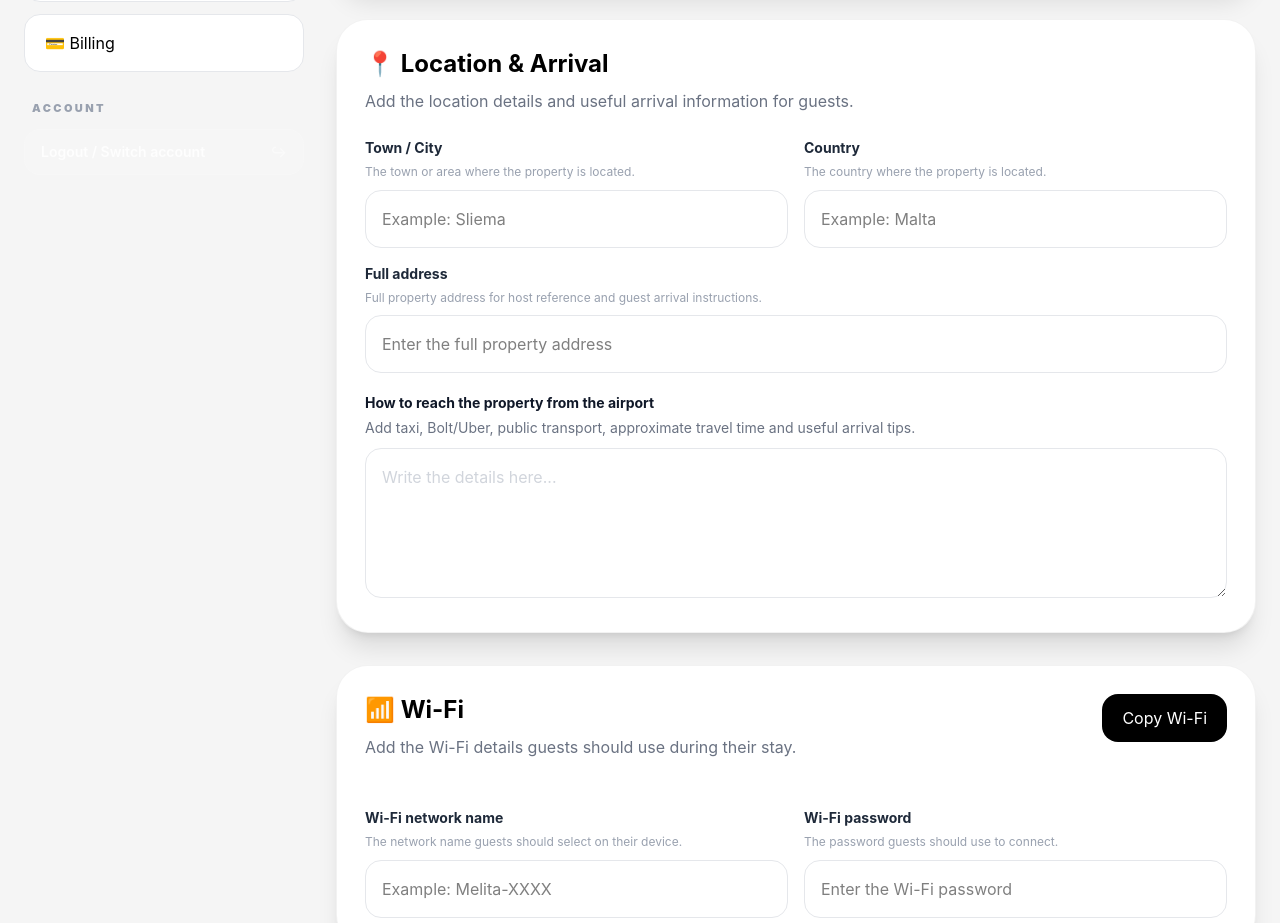
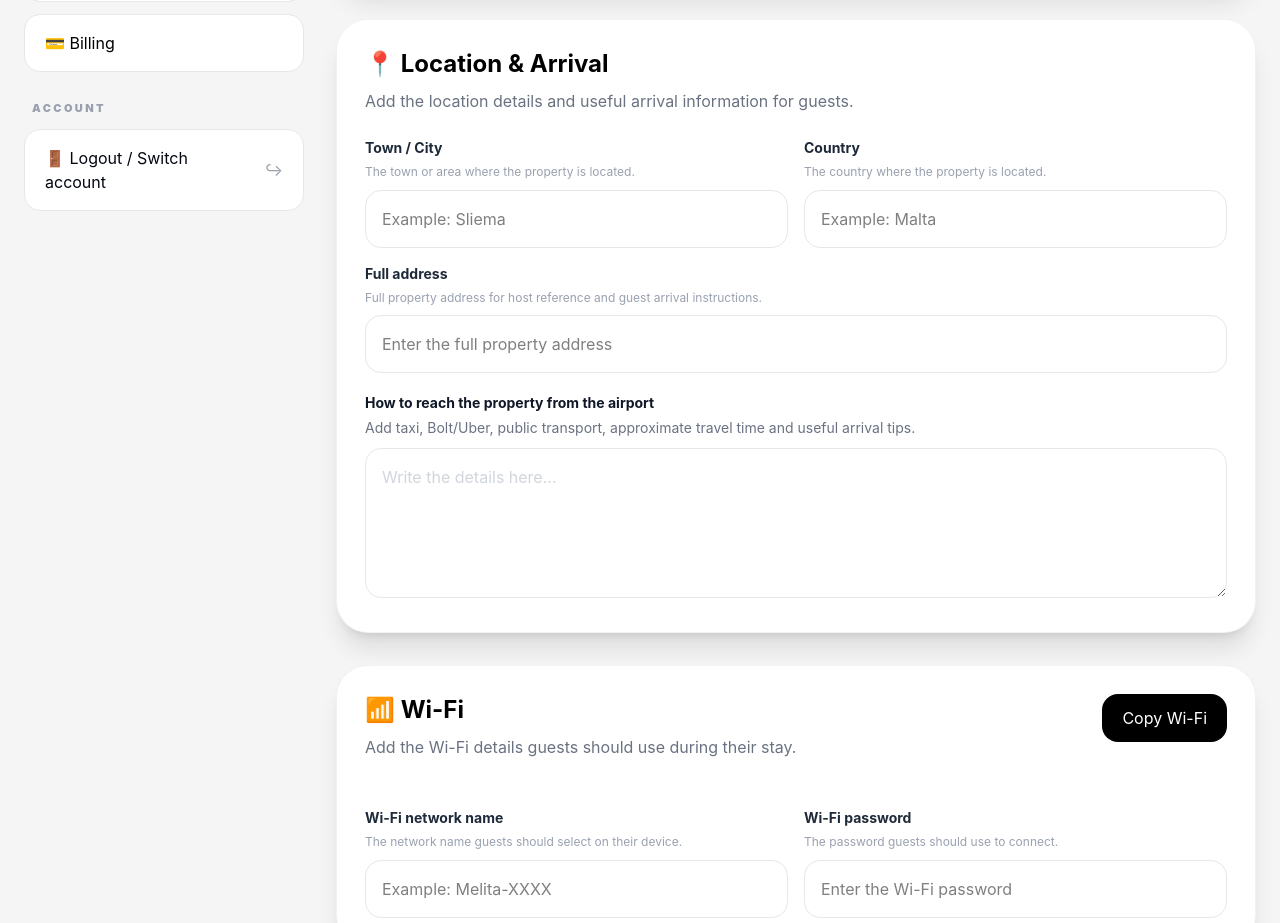
Before and after one commit to Devis84/ai-cohost-project, a Next.js app: page /dashboard in a window 1280 px wide. Shown: the part 2421-3344 px from the top of the page. Built offline with nearby package versions, Linux system fonts and the light colour scheme; no server answers.

Commit message:
Fix logout switch account button styling

```diff
--- a/app/dashboard/_components/LogoutSwitchAccountButton.tsx
+++ b/app/dashboard/_components/LogoutSwitchAccountButton.tsx
@@ -1,4 +1,4 @@
-"use client";
+ "use client";
 
 import { useState } from "react";
 import { useRouter } from "next/navigation";
@@ -35,7 +35,7 @@ export default function LogoutSwitchAccountButton({
         type="button"
         onClick={logout}
         disabled={loading}
-        className="rounded-2xl border border-white/10 bg-white/10 px-4 py-3 text-xs font-semibold text-white/80 transition hover:bg-white/15 disabled:cursor-not-allowed disabled:opacity-50"
+        className="rounded-2xl border border-gray-200 bg-white px-4 py-3 text-xs font-semibold text-gray-900 transition hover:bg-black hover:text-white disabled:cursor-not-allowed disabled:opacity-50"
       >
         {loading ? "Logging out..." : "Logout"}
       </button>
@@ -47,13 +47,17 @@ export default function LogoutSwitchAccountButton({
       type="button"
       onClick={logout}
       disabled={loading}
-      className="flex w-full items-center justify-between gap-3 rounded-2xl border border-white/10 bg-white/10 px-4 py-3 text-left text-sm font-semibold text-white/85 transition hover:bg-white/15 disabled:cursor-not-allowed disabled:opacity-50"
+      className="w-full text-left px-5 py-4 rounded-2xl transition border bg-white border-gray-200 text-gray-950 hover:bg-black hover:text-white disabled:cursor-not-allowed disabled:opacity-50"
     >
-      <span>
-        {loading ? "Logging out..." : "Logout / Switch account"}
+      <span className="flex items-center justify-between gap-3">
+        <span>
+          🚪 {loading ? "Logging out..." : "Logout / Switch account"}
+        </span>
+
+        <span className="text-gray-400 group-hover:text-white">
+          ↪
+        </span>
       </span>
-
-      <span className="text-white/45">↪</span>
     </button>
   );
 }
```
